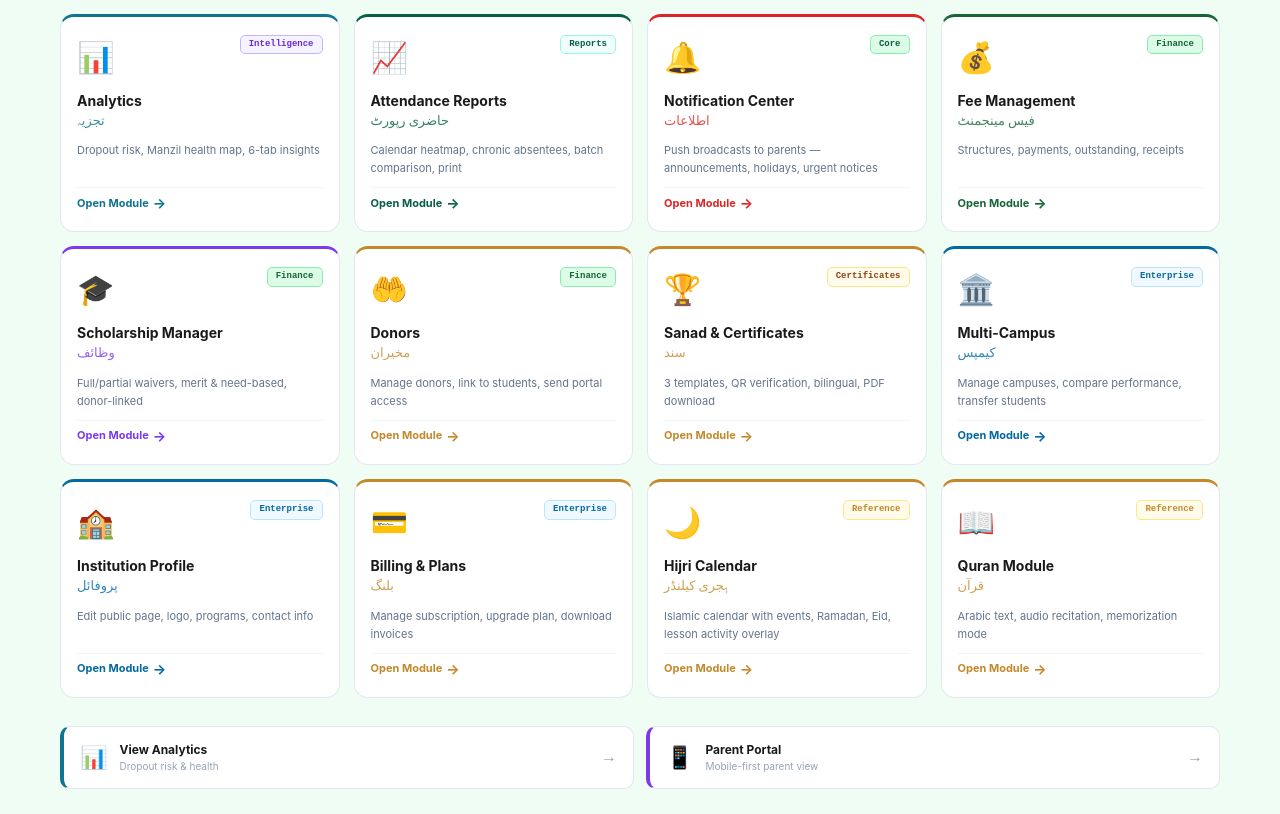
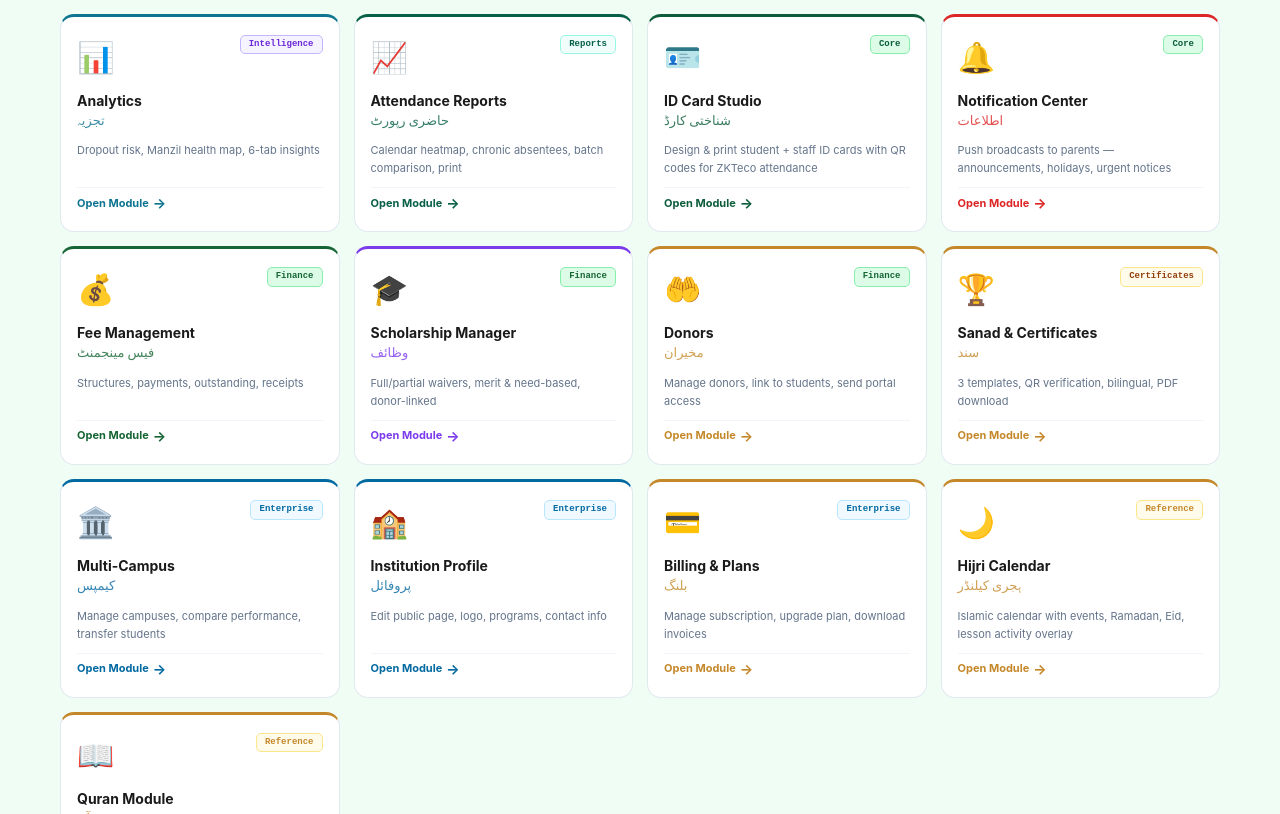
Before and after one commit to i9experts/HifzPro, a Next.js app: page /dashboard/admin in a window 1280 px wide. Shown: the part 937-1751 px from the top of the page. Built offline with nearby package versions, Linux system fonts and the light colour scheme; no server answers; a web font is replaced by a local one.

Commit message:
Update page.tsx

```diff
--- a/app/dashboard/admin/page.tsx
+++ b/app/dashboard/admin/page.tsx
@@ -80,6 +80,11 @@ const MODULES = [
     id:"attendance-reports", icon:"📈", title:"Attendance Reports", titleUr:"حاضری رپورٹ",
     desc:"Calendar heatmap, chronic absentees, batch comparison, print",
     href:"/dashboard/admin/attendance/reports", color:"#065f46", tag:"Reports",
+  },
+   {
+    id:"id-cards", icon:"🪪", title:"ID Card Studio", titleUr:"شناختی کارڈ",
+    desc:"Design & print student + staff ID cards with QR codes for ZKTeco attendance",
+    href:"/dashboard/admin/id-cards", color:"#0D5C3A", tag:"Core",
   },
   {
   id:"notifications", icon:"🔔", title:"Notification Center", titleUr:"اطلاعات",
```
